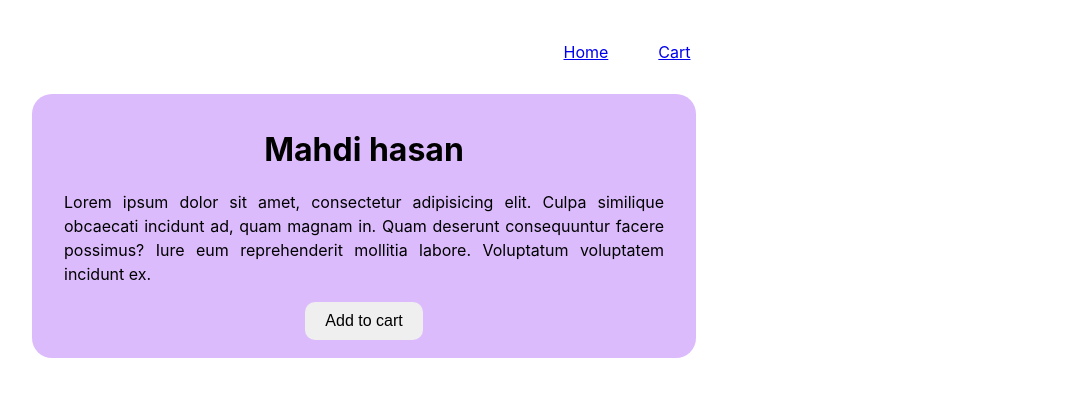
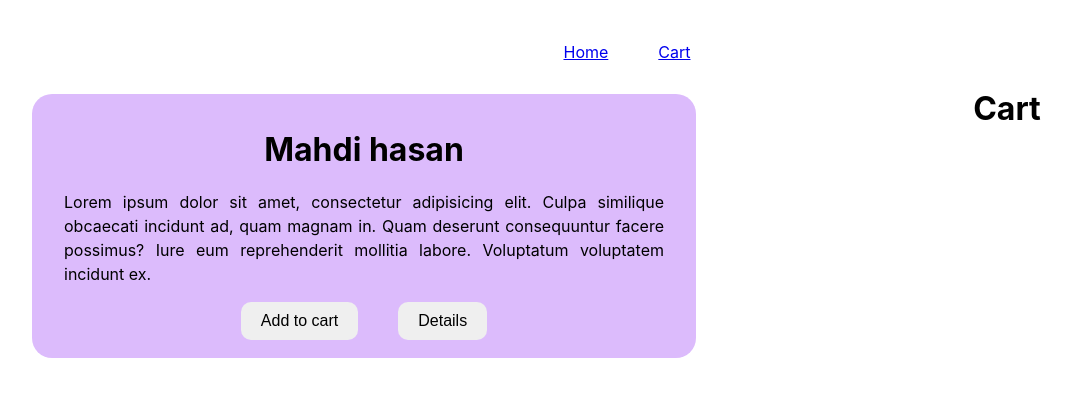
Before and after one commit to webdevmahdi/context-api, a React (Vite) app: page / in a window 1280 px wide. Shown: the top 396 px of the page, without its empty margins (38-1109 px from the left). Built offline with nearby package versions, Linux system fonts and the light colour scheme.

Commit message:
cart added at home

```diff
--- a/src/comonents/Cart/Cart.jsx
+++ b/src/comonents/Cart/Cart.jsx
@@ -4,6 +4,7 @@ import { useParams } from 'react-router-dom';
 const Cart = () => {
   return (
     <div>
+      <h1>Cart</h1>
     </div>
   )
 }
--- a/src/comonents/Home/Home.css
+++ b/src/comonents/Home/Home.css
@@ -1,3 +1,8 @@
+.products{
+    display: grid;
+    grid-template-columns: 2fr 1fr;
+    gap: 30px;
+}
 .card{
     height: 200px;
     width: 600px;
@@ -11,6 +16,13 @@
 .card h1{
     margin: 0px;
 }
+.button{
+    display: flex;
+    justify-content: center;
+}
+.button button{
+    margin: 0px 20px 20px 20px;
+}
 .card button{
     border: none;
     border-radius: 10px;
--- a/src/comonents/Home/Home.jsx
+++ b/src/comonents/Home/Home.jsx
@@ -1,12 +1,19 @@
 import React from 'react';
 import './Home.css'
+import Cart from '../Cart/Cart';
 
 const Home = () => {
   return (
-    <div className='card'>
+    <div className="products">
+      <div className='card'>
         <h1>Mahdi hasan</h1>
         <p>Lorem ipsum dolor sit amet, consectetur adipisicing elit. Culpa similique obcaecati incidunt ad, quam magnam in. Quam deserunt consequuntur facere possimus? Iure eum reprehenderit mollitia labore. Voluptatum voluptatem incidunt ex.</p>
-        <button>Add to cart</button>
+        <div className='button'>
+          <button>Add to cart</button>
+          <button>Details</button>
+        </div>
+      </div>
+      <Cart></Cart>
     </div>
   )
 }
--- a/src/index.css
+++ b/src/index.css
@@ -3,10 +3,3 @@
   line-height: 1.5;
   font-weight: 400;
 }
-button {
-  border-radius: 8px;
-  border: 1px solid transparent;
-  padding: 0.6em 1.2em;
-  cursor: pointer;
-  transition: border-color 0.25s;
-}
```
